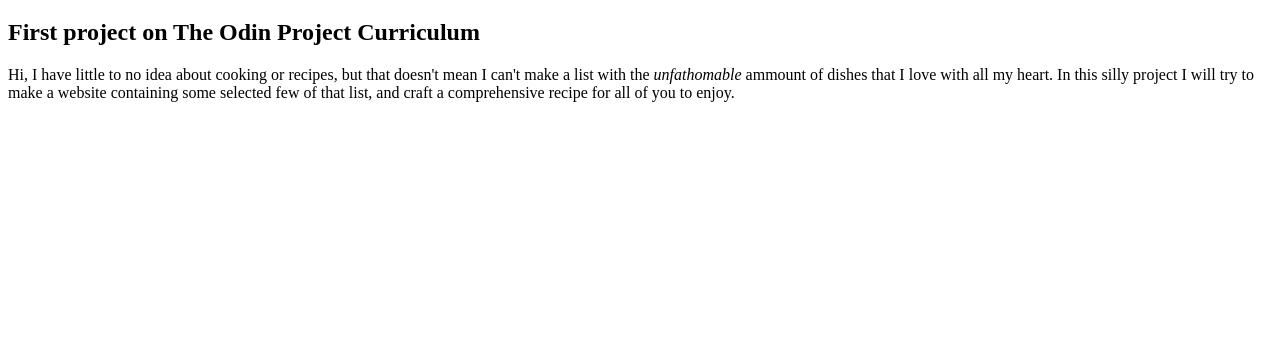
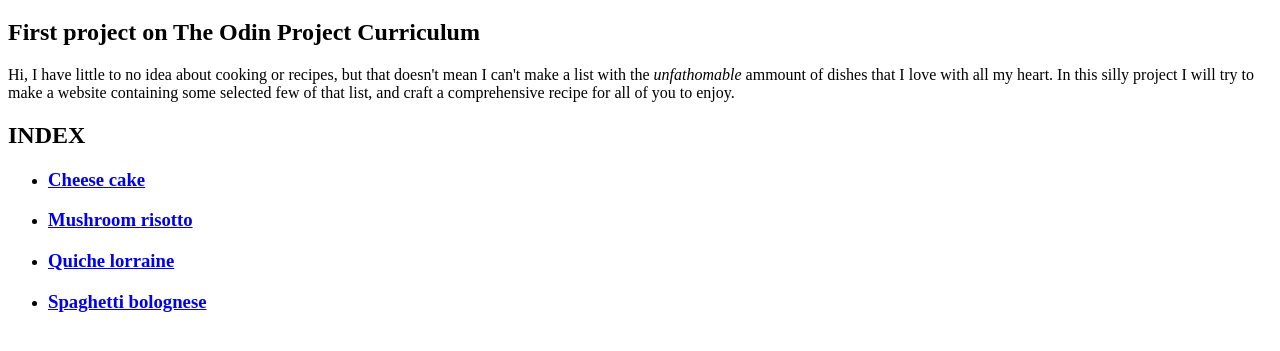
Before and after one commit to RaYk15/odin-recipes, a plain HTML site: page index.html in a window 1280 px wide. Shown: the part 61-412 px from the top of the page. Drawn offline with Linux system fonts and the light colour scheme.

Commit message:
Add index hyperlinks to the recipes pages

```diff
--- a/index.html
+++ b/index.html
@@ -6,6 +6,7 @@
     <title>Odin Recipes</title>
 </head>
 <body>
+<div id="Blog container">
     <h1>Odin Recipes</h1>
     <h2>First project on The Odin Project Curriculum</h2>
     <p>Hi, I have little to no idea about cooking or recipes, but that doesn't mean
@@ -13,5 +14,13 @@
        all my heart. In this silly project I will try to make a website containing
        some selected few of that list, and craft a comprehensive recipe for all of
        you to enjoy.</p>
+    <h2>INDEX</h2>
+    <ul>
+        <li><a href="recipes/tarta-queso.html"><h3>Cheese cake</h3></a></li>
+        <li><a href="recipes/risotto.html"><h3>Mushroom risotto</h3></a></li>
+        <li><a href="recipes/quiche.html"><h3>Quiche lorraine</h3></a></li>
+        <li><a href="recipes/espaguetis-bolonesa.html"><h3>Spaghetti bolognese</h3></a></li>
+    </ul>
+</div>
 </body>
 </html>
```
Also changed, not shown: recipes/quiche.html (added), 1 other file.
